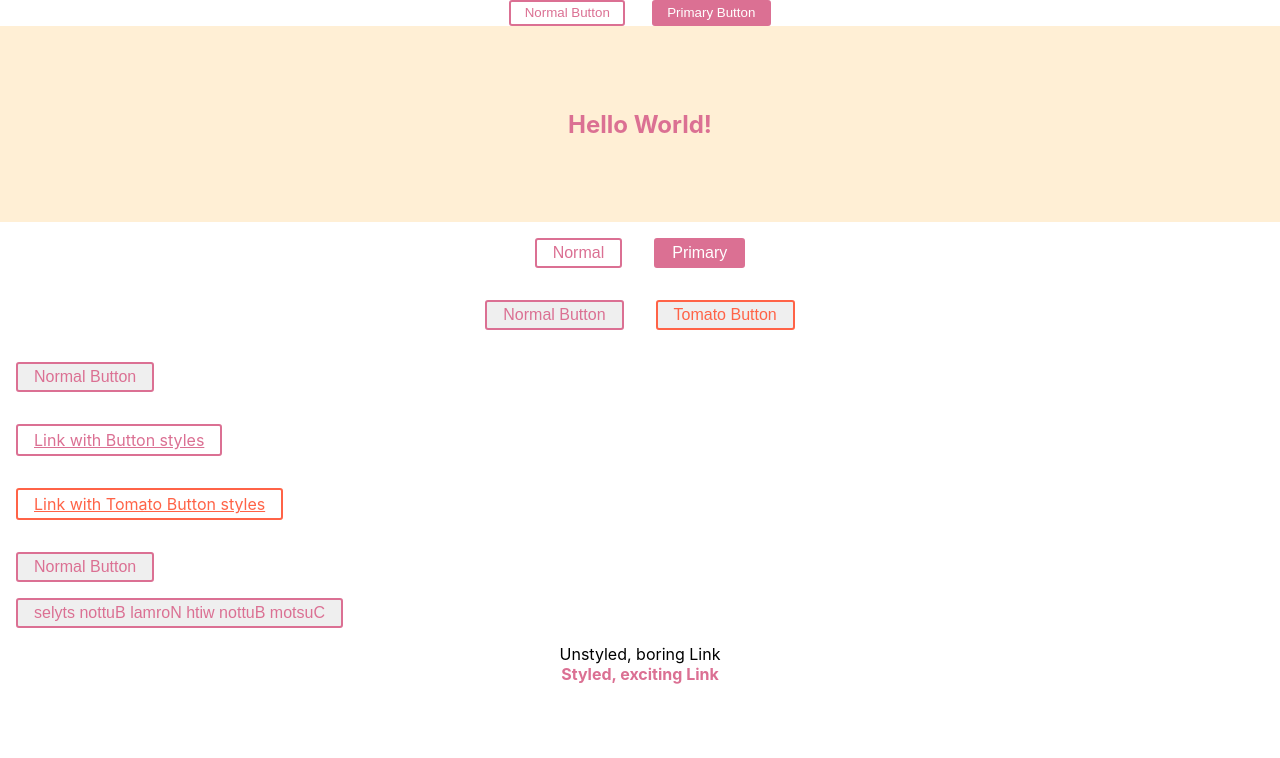
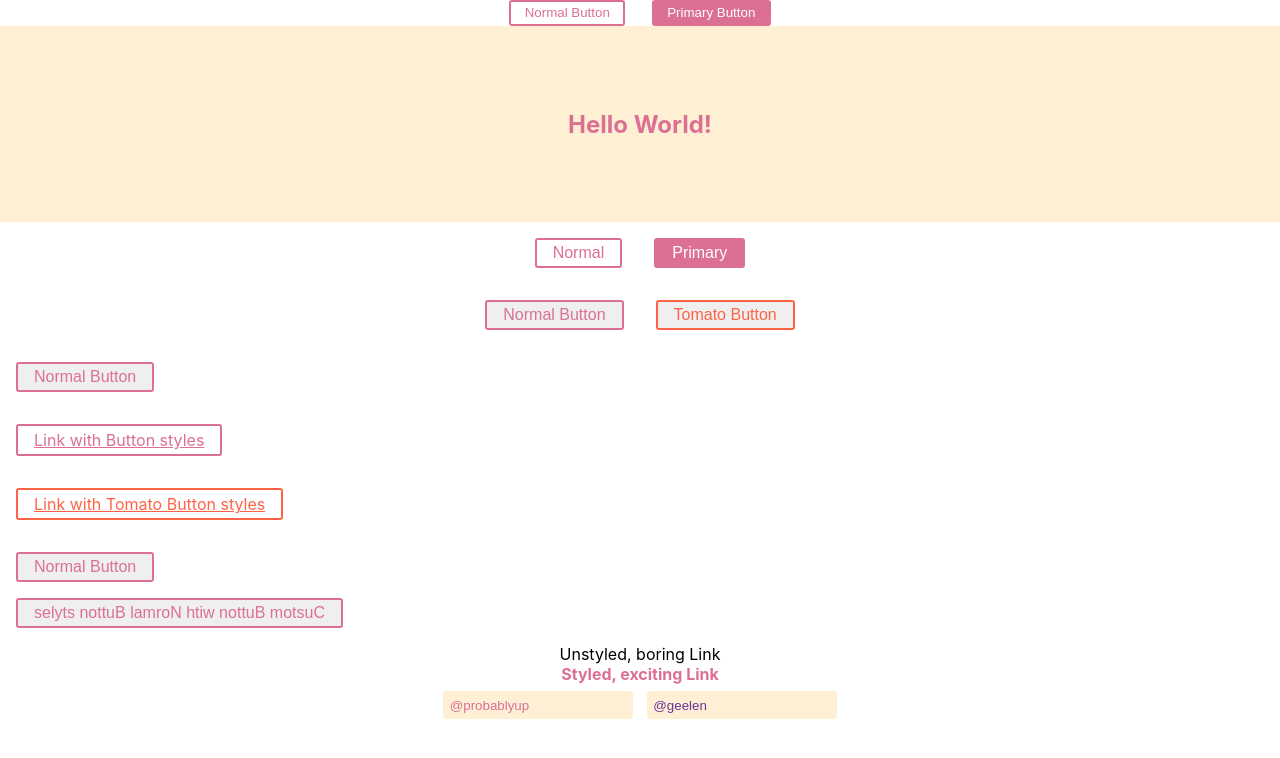
Before and after one commit to Annie-Huang/my-styled-components-tutorial, a React (Create React App) app: page / in a window 1280 px wide. Shown: the top 758 px of the page. Built offline with nearby package versions, Linux system fonts and the light colour scheme.

Commit message:
Passed props: styled-components filters non-standard attributes and not to pass to DOM: <Input defaultValue="@geelen" type="text" inputColor="rebeccapurple" />

```diff
--- a/src/App.js
+++ b/src/App.js
@@ -12,6 +12,7 @@ import {
 } from './components/Button';
 import { Title } from './components/Typography';
 import { Link, StyledLink } from './components/Link';
+import { Input } from './components/Input';
 
 const Container = styled.div`
   text-align: center;
@@ -67,6 +68,11 @@ function App() {
         <br />
         <StyledLink>Styled, exciting Link</StyledLink>
       </Container>
+      <Container>
+        {/*Render a styled text input with the standard input color, and one with a custom input color*/}
+        <Input defaultValue='@probablyup' type='text' />
+        <Input defaultValue='@geelen' type='text' inputColor='rebeccapurple' />
+      </Container>
     </div>
   );
 }
--- /dev/null
+++ b/src/components/Input.js
@@ -0,0 +1,11 @@
+import styled from 'styled-components';
+
+// Create an Input component that'll render an <input> tag with some styles
+export const Input = styled.input`
+  padding: 0.5em;
+  margin: 0.5em;
+  color: ${(props) => props.inputColor || 'palevioletred'};
+  background: papayawhip;
+  border: none;
+  border-radius: 3px;
+`;
```
Also changed, not shown: Note.txt.
